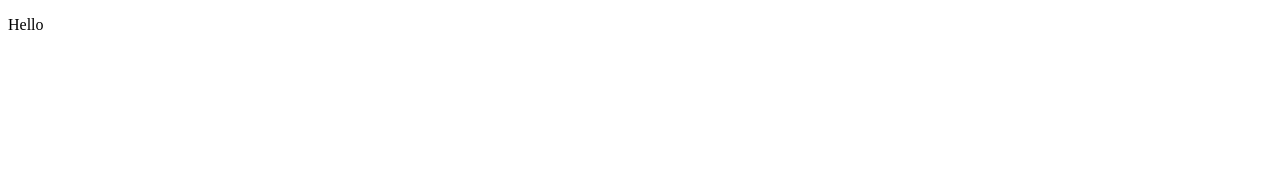
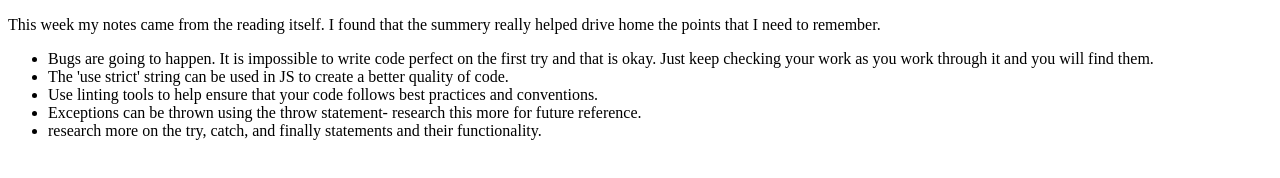
Before and after one commit to zdurbin/wdd330, a plain HTML site: page week5notes.html in a window 1280 px wide. Drawn offline with Linux system fonts and the light colour scheme.

Commit message:
Update week5notes.html

```diff
--- a/week5notes.html
+++ b/week5notes.html
@@ -1,17 +1,32 @@
 <!doctype html>
 <html>
+
 <head>
-  <title>Title of Your Page</title>
-  <script>
+    <title>Title of Your Page</title>
+    <script>
 
-  </script>
+    </script>
 
-  <style>
+    <style>
 
-  </style>
+    </style>
 </head>
 
 <body>
-	<p>Hello</p>
+    <p>This week my notes came from the reading itself. I found that the summery really helped drive home the points that I need to remember.
+    <ul>
+        <li>Bugs are going to happen. It is impossible to write code perfect on the first try and that is okay. Just keep checking your work as you work through it and you will find them.</li>
+
+        <li>The 'use strict' string can be used in JS to create a better quality of code.</li>
+
+        <li>Use linting tools to help ensure that your code follows best practices and conventions.</li>
+
+        <li>Exceptions can be thrown using the throw statement- research this more for future reference.</li>
+
+        <li>research more on the try, catch, and finally statements and their functionality.</li>
+
+    </ul>
+    </p>
 </body>
+
 </html>
```
